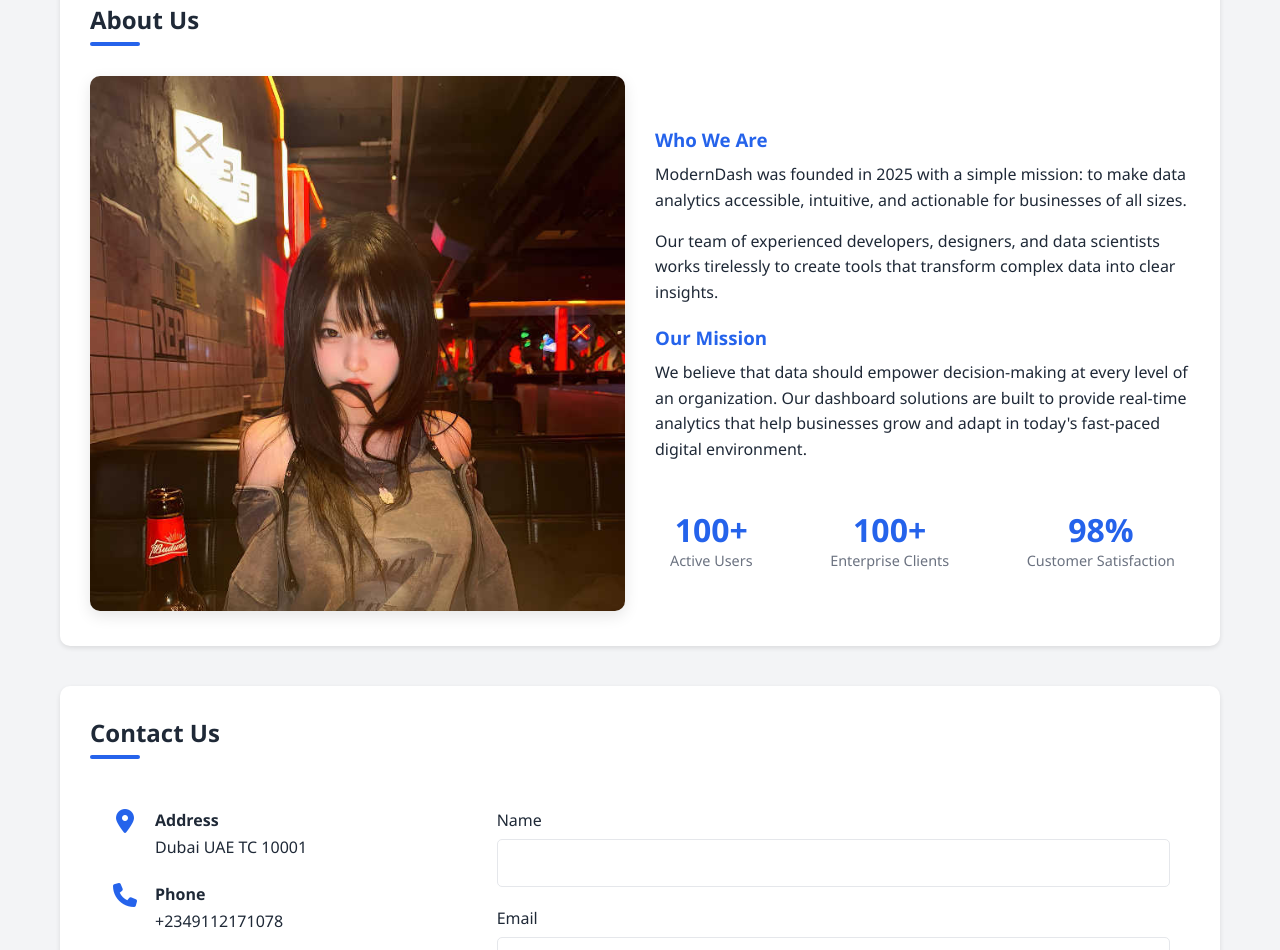
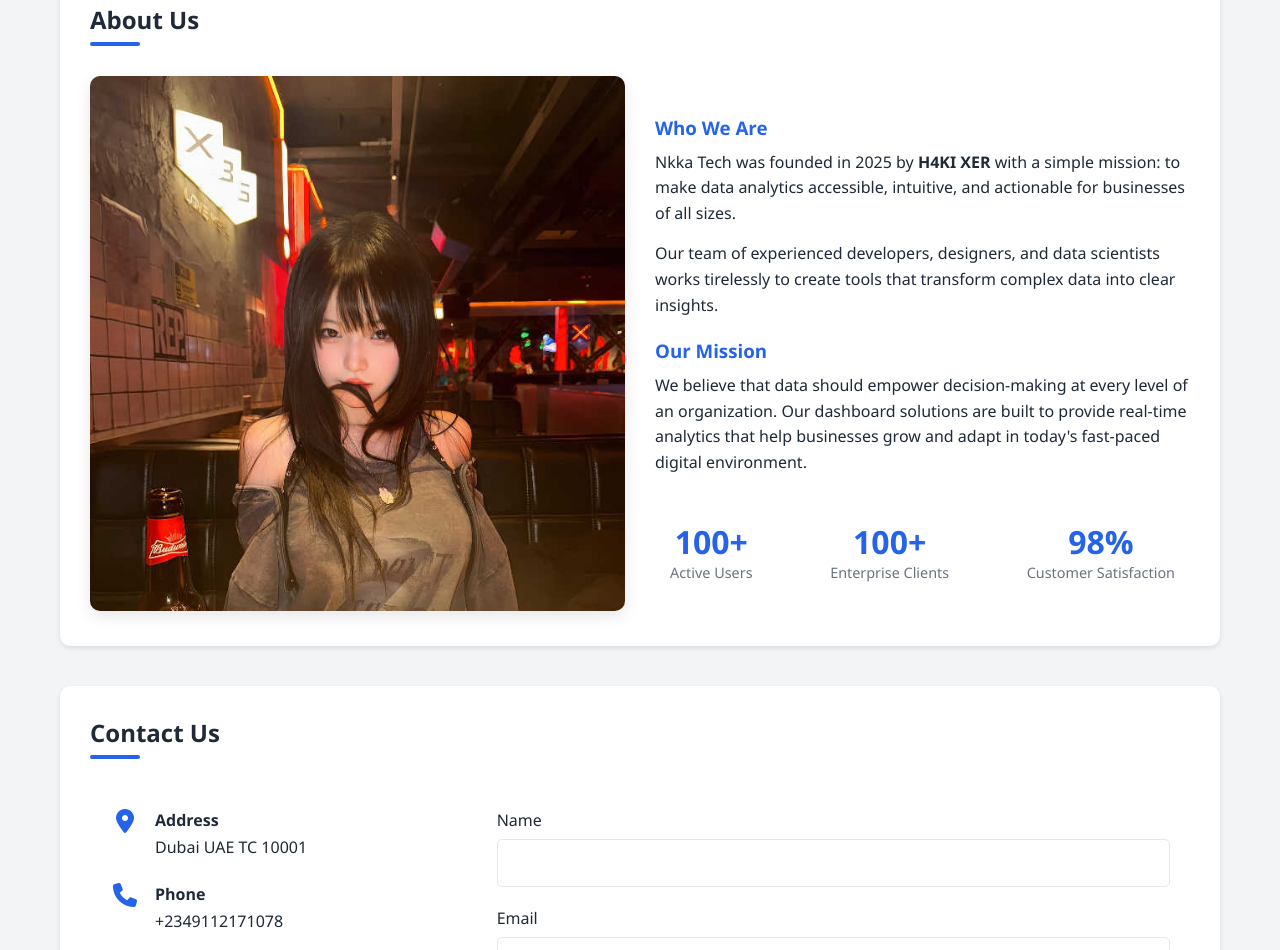
Before and after one commit to hakisolos/nikka-tech-inc, a plain HTML site: page index.html in a window 1280 px wide. Shown: the part 846-1796 px from the top of the page. Drawn offline with Linux system fonts and the light colour scheme.

Commit message:
Update index.html

```diff
--- a/index.html
+++ b/index.html
@@ -154,7 +154,7 @@
                 </div>
                 <div class="about-text">
                     <h3>Who We Are</h3>
-                    <p>ModernDash was founded in 2025 with a simple mission: to make data analytics accessible,
+                    <p>Nkka Tech was founded in 2025 by <b>H4KI XER</b> with a simple mission: to make data analytics accessible,
                         intuitive, and actionable for businesses of all sizes.</p>
                     <p>Our team of experienced developers, designers, and data scientists works tirelessly to create
                         tools that transform complex data into clear insights.</p>
```
